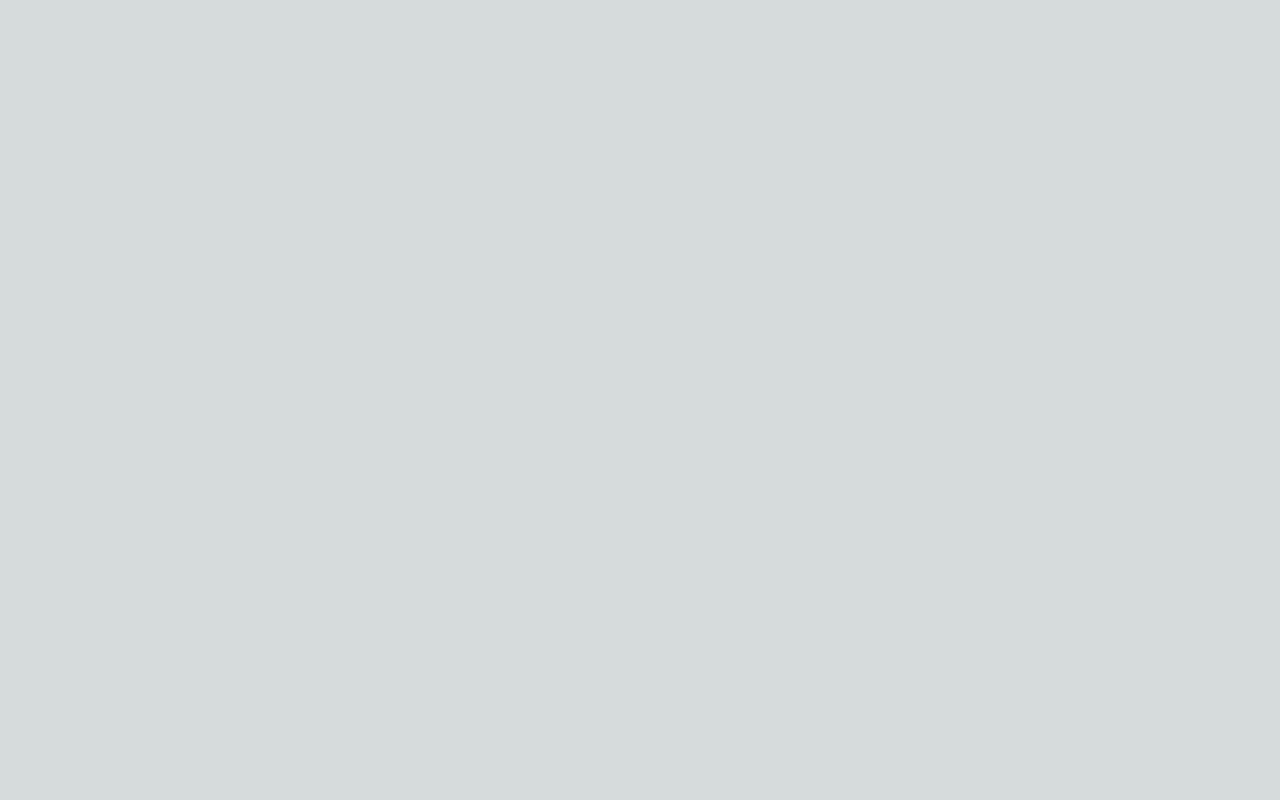
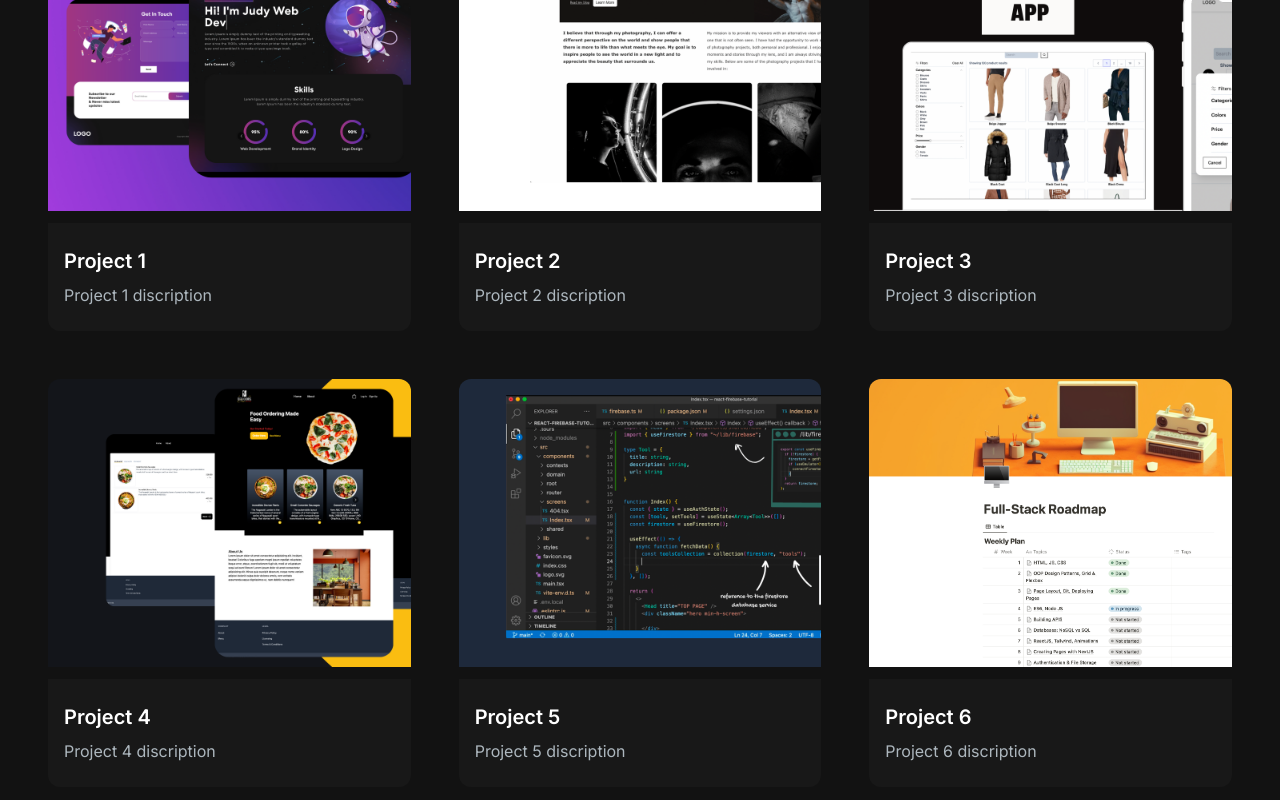
Before and after one commit to AlokPrasanna/portfolio_website, a Next.js app: page / in a window 1280 px wide. Shown: the part 1430-2230 px from the top of the page. Before the commit the page ends 1161 px from the top, so only its background shows below. Built offline with nearby package versions, Linux system fonts and the light colour scheme.

Commit message:
Added Project Tag component

```diff
--- a/src/app/Components/ProjectCard.jsx
+++ b/src/app/Components/ProjectCard.jsx
@@ -1,11 +1,23 @@
 import React from 'react';
+import { CodeBracketIcon, EyeIcon } from '@heroicons/react/24/solid';
+import Link from 'next/link';
 
-const ProjectCard = ({imgUrl, title, description}) => {
+const ProjectCard = ({imgUrl, title, description, gitUrl, previewUrl}) => {
   return (
     <div>
-      <div className='h-52 md:h-72' style={{ background: `url(${imgUrl})`, backgroundSize: "cover"}}></div>
-      <div>
-        <h5>{title}</h5>
+      <div className='h-52 md:h-72 rounded-t-xl relative group' style={{ background: `url(${imgUrl})`, backgroundSize: "cover"}}>
+        <div className='overlay justify-center items-center absolute top-0 left-0 w-full h-full bg-[#181818] bg-opacity-0 hidden group-hover:flex group-hover:bg-opacity-80 transition-all duration-500'>
+            <Link href={gitUrl} className='h-14 w-14 mr-2 border-2 relative rounded-full border-[#ADB7BE] hover:border-white group/link '>
+                <CodeBracketIcon className='h-10 w-10 text-[#ADB7BE] absolute top-1/2 left-1/2 transform -translate-x-1/2 -translate-y-1/2 cursor-pointer group-hover/link:text-white' />
+            </Link>
+            <Link href={previewUrl}className='h-14 w-14 border-2 relative rounded-full border-[#ADB7BE] hover:border-white group/link '>
+                <EyeIcon className='h-10 w-10 text-[#ADB7BE] absolute top-1/2 left-1/2 transform -translate-x-1/2 -translate-y-1/2 cursor-pointer group-hover/link:text-white' />
+            </Link>
+        </div>
+      </div>
+      <div className='text-white rounded-b-xl mt-3 bg-[#181818] py-6 px-4'>
+        <h5 className='text-xl font-semibold mb-2'>{title}</h5>
+        <p className='text-[#ADB7BE]'>{description}</p>
       </div>
     </div>
   )
--- a/src/app/Components/ProjectSection.jsx
+++ b/src/app/Components/ProjectSection.jsx
@@ -1,11 +1,89 @@
-import React from 'react'
+import React from 'react';
+import ProjectCard from './ProjectCard';
+
+const ProjectData = [
+    {
+        id:1,
+        title: "Project 1",
+        description: "Project 1 discription",
+        image: "/Projects/1.png",
+        tag: ["Web"],
+        gitUrl:"/",
+        previewUrl:"/"
+
+    },
+    {
+        id:2,
+        title: "Project 2",
+        description: "Project 2 discription",
+        image: "/Projects/2.png",
+        tag: ["Web"],
+        gitUrl:"/",
+        previewUrl:"/"
+
+    },
+    {
+        id:3,
+        title: "Project 3",
+        description: "Project 3 discription",
+        image: "/Projects/3.png",
+        tag: ["Web"],
+        gitUrl:"/",
+        previewUrl:"/"
+
+    },
+    {
+        id:4,
+        title: "Project 4",
+        description: "Project 4 discription",
+        image: "/Projects/4.png",
+        tag: ["Web"],
+        gitUrl:"/",
+        previewUrl:"/"
+
+    },
+    {
+        id:5,
+        title: "Project 5",
+        description: "Project 5 discription",
+        image: "/Projects/5.png",
+        tag: ["Web"],
+        gitUrl:"/",
+        previewUrl:"/"
+
+    },{
+        id:6,
+        title: "Project 6",
+        description: "Project 6 discription",
+        image: "/Projects/6.png",
+        tag: ["Web"] ,
+        gitUrl:"/",
+        previewUrl:"/"
+    }
+]
 
 const ProjectSection = () => {
   return (
     <div>
-      <h2>
+      <h2 className='text-center text-4xl font-bold text-white mt-4 mb-8 md:mb-12'>
         My Projects
       </h2>
+      <div className="text-white flex flex-row justify-center items-center gap-2 py-6">
+        <button className='rounded-full border-2 border-purple-500 px-6 py-3 text-xl cursor-pointer'>All</button>
+        <button className='rounded-full border-2 border-slate-600 hover:border-white px-6 py-3 text-xl cursor-pointer'>Web</button>
+      </div>
+      <div className="grid md:grid-cols-3 gap-8 md:gap-12">
+        {ProjectData.map((p) => (
+            <ProjectCard
+                key={p.id}
+                title={p.title}
+                description={p.description}
+                imgUrl={p.image}
+                gitUrl={p.gitUrl}
+                previewUrl={p.previewUrl}
+            />
+        ))}
+    </div>
     </div>
   )
 }
--- a/src/app/page.js
+++ b/src/app/page.js
@@ -1,6 +1,7 @@
 import AboutSection from "./Components/AboutSection";
 import HeroSection from "./Components/HeroSection";
 import NavigationBar from "./Components/NavigationBar";
+import ProjectSection from "./Components/ProjectSection";
 
 export default function Home() {
   return (
@@ -9,6 +10,7 @@
       <div className="container mt-24 mx-auto px-12 py-4">
         <HeroSection/>
         <AboutSection />
+        <ProjectSection />
       </div>
     </main>
   );
```
Also changed, not shown: src/app/Components/ProjectTag.jsx (added).
